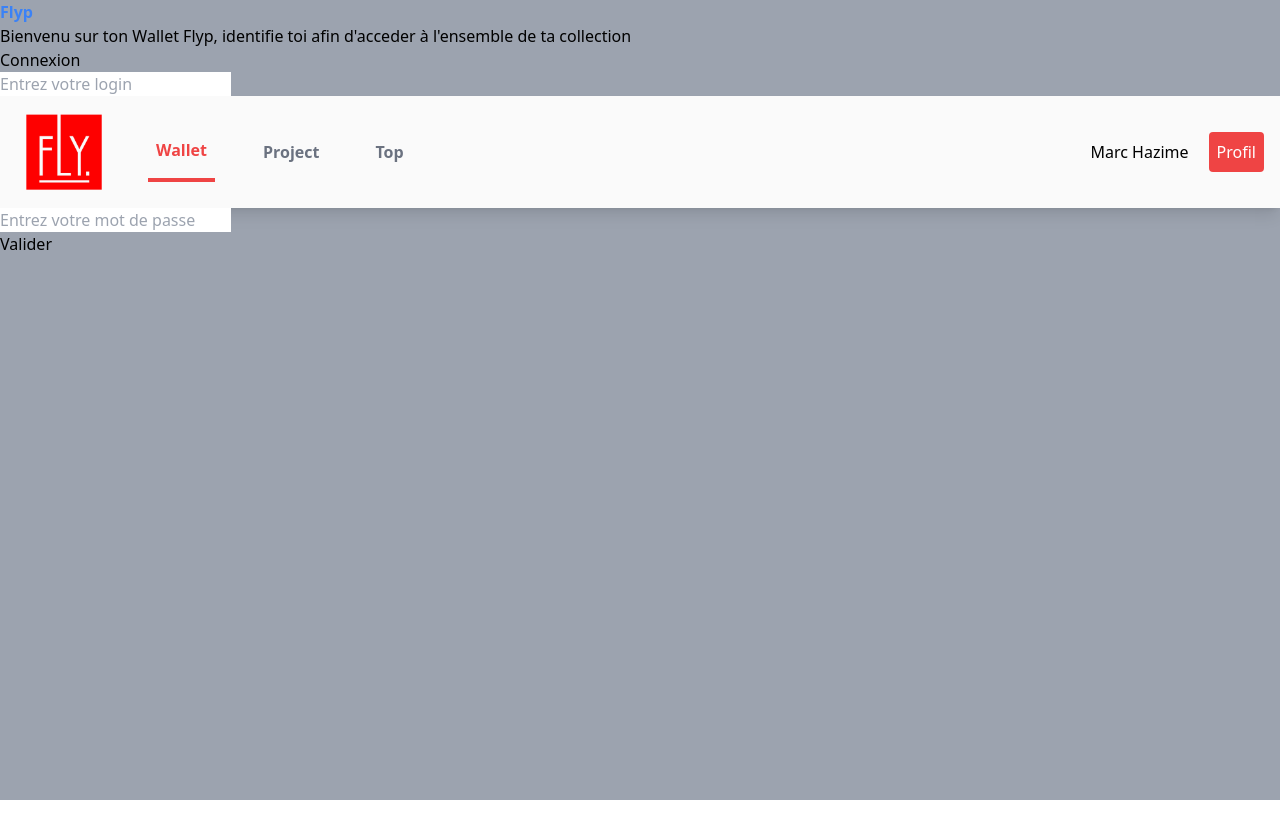
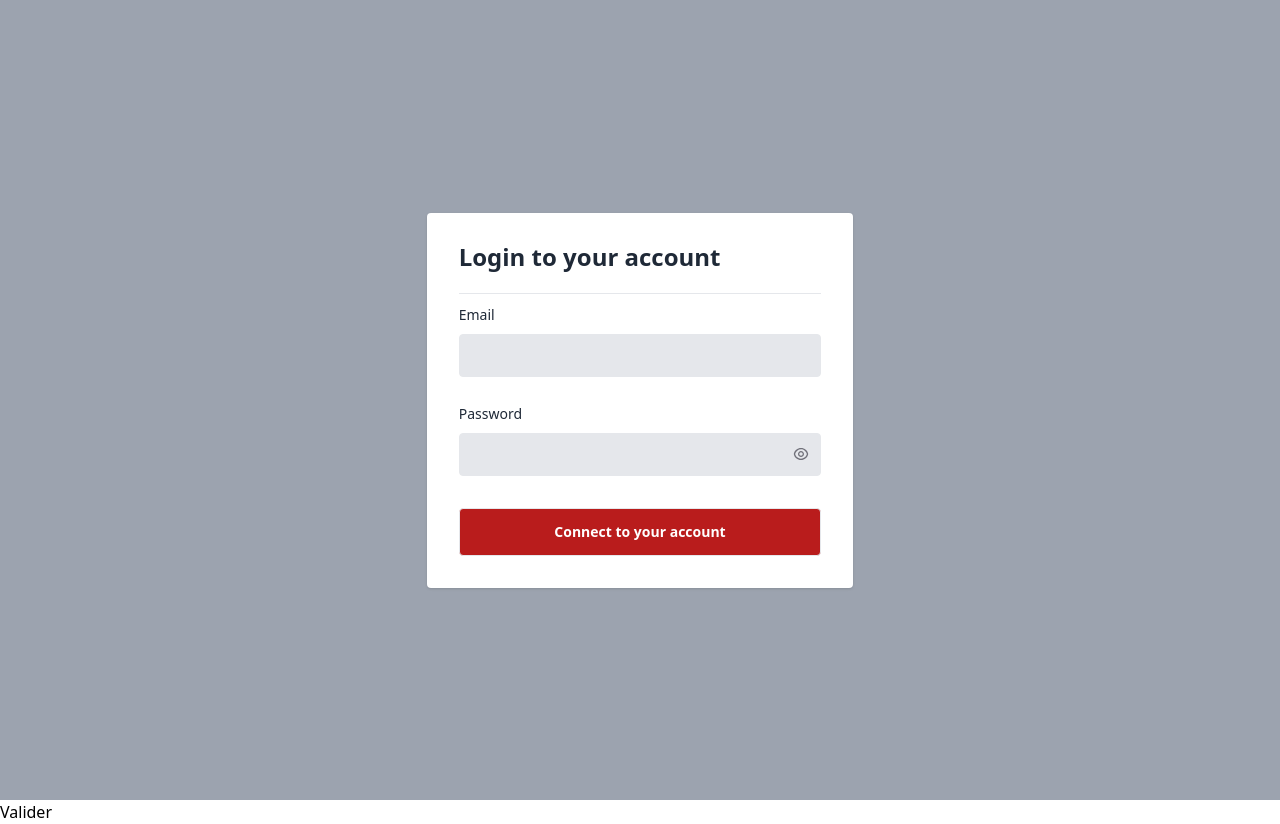
Before and after one commit to Pablohassan/WCS-Project3-Flyp, a React (Vite) app in the folder frontend/: page / in a window 1280 px wide. Before the commit the page ends 800 px from the top, so only its background shows below. Built offline with nearby package versions, Linux system fonts and the light colour scheme.

Commit message:
Connexion page + MaJ Wallet (#7)
* Search Bar & LogIn Page v1

* MaJ1 wallet avec ajout de la search bar et du footer

```diff
--- a/frontend/package.json
+++ b/frontend/package.json
@@ -14,6 +14,7 @@
     "prop-types": "^15.8.1",
     "react": "^18.0.0",
     "react-dom": "^18.0.0",
+    "react-responsive": "^9.0.0-beta.8",
     "react-router-dom": "^6.3.0"
   },
   "devDependencies": {
--- a/frontend/src/App.jsx
+++ b/frontend/src/App.jsx
@@ -1,15 +1,16 @@
 import { Routes, Route } from "react-router-dom";
-// import { useState } from "react";
+import { useState } from "react";
 import WalletConnexion from "@pages/Walletconnexion";
 import Wallet from "@pages/Wallet";
 import Administration from "@pages/Administration";
 import BaseLayout from "./layout/BaseLayout";
 import AdminLayout from "./layout/AdminLayout";
 import "./App.css";
+// import SearchBar from "@components/SearchBar";
 
 function App() {
-  // const [login, setlog] = useState("");
-  // const [pass, setPass] = useState("");
+  const [login, setlog] = useState("");
+  const [pass, setPass] = useState("");
   return (
     <div className="App bg-zinc-400">
       <Routes>
@@ -18,14 +19,14 @@
             path=""
             element={
               <WalletConnexion
-              // login={login}
-              // onLoginChange={setlog}
-              // pass={pass}
-              // onPasschange={setPass}
+                login={login}
+                onLoginChange={setlog}
+                pass={pass}
+                onPasschange={setPass}
               />
             }
           />
-          <Route path="/Wallet" element={<Wallet />} />
+          <Route path="wallet" element={<Wallet />} />
         </Route>
 
         <Route path="/admin" element={<AdminLayout />}>
--- /dev/null
+++ b/frontend/src/components/Footer.jsx
@@ -0,0 +1,29 @@
+import "../css/Footer.css";
+import "../css/SearchBar.css";
+
+export default function Footer({ onToggleSearch }) {
+  return (
+    <div className="footerContainer">
+      <button type="button" className="footerButton">
+        Caroussel
+      </button>
+      <button type="button" className="footerButton">
+        Liste
+      </button>
+      <button
+        id="search-toggle"
+        className="footerButton"
+        type="button"
+        onClick={onToggleSearch}
+      >
+        <svg
+          className="searchIcon"
+          xmlns="http://www.w3.org/2000/svg"
+          viewBox="0 0 20 20"
+        >
+          <path d="M12.9 14.32a8 8 0 1 1 1.41-1.41l5.35 5.33-1.42 1.42-5.33-5.34zM8 14A6 6 0 1 0 8 2a6 6 0 0 0 0 12z" />
+        </svg>
+      </button>
+    </div>
+  );
+}
--- /dev/null
+++ b/frontend/src/components/SearchBar.jsx
@@ -0,0 +1,15 @@
+import "../css/SearchBar.css";
+
+export default function SearchBar() {
+  return (
+    <div className="searchBarBox" id="search-content">
+      <div className="searchBarContainer">
+        <input
+          id="searchfield"
+          placeholder="Search..."
+          className="searchBarInput"
+        />
+      </div>
+    </div>
+  );
+}
--- /dev/null
+++ b/frontend/src/components/SignIn.jsx
@@ -0,0 +1,63 @@
+// import { useState } from "react";
+import "../css/SignIn.css";
+import bgImage from "@assets/images/franckOcean.jpg";
+
+export default function SignIn() {
+  return (
+    <div className="bodySignIn">
+      <img className="bgImageSignIn" src={bgImage} alt="franckOcean" />
+      <div className="loginBox">
+        <form className="loginBox2">
+          <p className="loginBoxTitle">Login to your account</p>
+
+          <div className="loginBoxHr">
+            <hr className="w-full bg-gray-400 my-2" />
+          </div>
+          <div>
+            <label className="loginBoxLabel" htmlFor="email">
+              Email
+            </label>
+            <input
+              id="email"
+              name="email"
+              type="email"
+              className="loginBoxInput"
+            />
+          </div>
+          <div className="mt-6  w-full">
+            <label htmlFor="password" className="loginBoxLabel">
+              Password
+            </label>
+            <div className="relative flex items-center justify-center">
+              <input
+                id="password"
+                name="password"
+                type="password"
+                className="loginBoxInput"
+              />
+              <div className="loginBoxEyePassword">
+                <svg
+                  width={16}
+                  height={16}
+                  viewBox="0 0 16 16"
+                  fill="none"
+                  xmlns="http://www.w3.org/2000/svg"
+                >
+                  <path
+                    d="M7.99978 2C11.5944 2 14.5851 4.58667 15.2124 8C14.5858 11.4133 11.5944 14 7.99978 14C4.40511 14 1.41444 11.4133 0.787109 8C1.41378 4.58667 4.40511 2 7.99978 2ZM7.99978 12.6667C9.35942 12.6664 10.6787 12.2045 11.7417 11.3568C12.8047 10.509 13.5484 9.32552 13.8511 8C13.5473 6.67554 12.8031 5.49334 11.7402 4.64668C10.6773 3.80003 9.35864 3.33902 7.99978 3.33902C6.64091 3.33902 5.32224 3.80003 4.25936 4.64668C3.19648 5.49334 2.45229 6.67554 2.14844 8C2.45117 9.32552 3.19489 10.509 4.25787 11.3568C5.32085 12.2045 6.64013 12.6664 7.99978 12.6667ZM7.99978 11C7.20413 11 6.44106 10.6839 5.87846 10.1213C5.31585 9.55871 4.99978 8.79565 4.99978 8C4.99978 7.20435 5.31585 6.44129 5.87846 5.87868C6.44106 5.31607 7.20413 5 7.99978 5C8.79543 5 9.55849 5.31607 10.1211 5.87868C10.6837 6.44129 10.9998 7.20435 10.9998 8C10.9998 8.79565 10.6837 9.55871 10.1211 10.1213C9.55849 10.6839 8.79543 11 7.99978 11ZM7.99978 9.66667C8.4418 9.66667 8.86573 9.49107 9.17829 9.17851C9.49085 8.86595 9.66644 8.44203 9.66644 8C9.66644 7.55797 9.49085 7.13405 9.17829 6.82149C8.86573 6.50893 8.4418 6.33333 7.99978 6.33333C7.55775 6.33333 7.13383 6.50893 6.82126 6.82149C6.5087 7.13405 6.33311 7.55797 6.33311 8C6.33311 8.44203 6.5087 8.86595 6.82126 9.17851C7.13383 9.49107 7.55775 9.66667 7.99978 9.66667Z"
+                    fill="#71717A"
+                  />
+                </svg>
+              </div>
+            </div>
+          </div>
+          <div className="mt-8">
+            <button type="button" className="loginBoxButton">
+              Connect to your account
+            </button>
+          </div>
+        </form>
+      </div>
+    </div>
+  );
+}
--- /dev/null
+++ b/frontend/src/css/Footer.css
@@ -0,0 +1,7 @@
+.footerContainer {
+  @apply bg-neutral-50 shadow-lg absolute bottom-0 right-0 left-0 flex justify-around items-center;
+}
+
+.footerButton {
+  @apply my-4 p-3 w-1/4 font-medium text-white bg-red-500 rounded hover:bg-red-900 transition duration-300 cursor-pointer;
+}
--- /dev/null
+++ b/frontend/src/css/SearchBar.css
@@ -0,0 +1,19 @@
+.searchBarBox {
+  @apply relative rounded-full w-4/5 bg-white shadow-xl border border-slate-400 mx-auto my-4;
+}
+
+.searchBarContainer {
+  @apply container mx-auto py-4 text-black;
+}
+
+.searchBarInput {
+  @apply w-full rounded-full text-gray-800 transition focus:outline-none focus:border-transparent p-2 leading-normal text-xl lg:text-2xl;
+}
+
+.searchButton {
+  @apply cursor-pointer pl-6;
+}
+
+.searchIcon {
+  @apply fill-current text-gray-900 w-4 h-4;
+}
--- /dev/null
+++ b/frontend/src/css/SignIn.css
@@ -0,0 +1,44 @@
+.bodySignIn {
+  @apply h-screen flex flex-col items-center justify-center;
+}
+
+.bgImageSignIn {
+  position: absolute;
+  height: 100%;
+  z-index: -1;
+  width: 100%;
+  opacity: 30%;
+  object-fit: cover;
+}
+
+.loginBox {
+  @apply w-full m-0;
+}
+
+.loginBox2 {
+  @apply bg-white shadow rounded lg:w-1/3 md:w-1/2 w-full p-8 m-auto;
+}
+
+.loginBoxTitle {
+  @apply text-2xl font-extrabold leading-6 text-gray-800 pb-4;
+}
+
+loginBoxHr {
+  @apply w-full flex items-center justify-between py-5;
+}
+
+.loginBoxLabel {
+  @apply text-sm font-medium leading-none text-gray-800;
+}
+
+.loginBoxInput {
+  @apply bg-gray-200 border rounded focus:outline-none text-xs font-medium leading-none text-gray-800 py-3 w-full pl-3 mt-2;
+}
+
+.loginBoxEyePassword {
+  @apply absolute right-0 mt-2 mr-3 cursor-pointer;
+}
+
+.loginBoxButton {
+  @apply focus:ring-2 focus:ring-offset-2 focus:ring-indigo-700 text-sm font-semibold leading-none text-white focus:outline-none bg-red-700 border rounded hover:bg-red-600 py-4 w-full;
+}
--- a/frontend/src/pages/Wallet.jsx
+++ b/frontend/src/pages/Wallet.jsx
@@ -1,12 +1,24 @@
+import { useState } from "react";
+import { useMediaQuery } from "react-responsive";
+
 import Navbar from "@components/Navbar";
-import React from "react";
+import SearchBar from "@components/SearchBar";
+import Footer from "@components/Footer";
+import "../css/Wallet.css";
 
 export default function Wallet() {
+  const isMobile = useMediaQuery({ maxWidth: 768 });
+  const [showSearchBar, setShowSearchBar] = useState(!isMobile);
+
   return (
     <div>
-      <header>
-        <Navbar />
-      </header>
+      <Navbar />
+
+      {((isMobile && showSearchBar) || !isMobile) && <SearchBar />}
+
+      {isMobile && (
+        <Footer onToggleSearch={() => setShowSearchBar(!showSearchBar)} />
+      )}
     </div>
   );
 }
--- a/frontend/src/pages/Walletconnexion.jsx
+++ b/frontend/src/pages/Walletconnexion.jsx
@@ -1,10 +1,12 @@
-import Navbar from "@components/Navbar";
+// import Navbar from "@components/Navbar";
 import { Link } from "react-router-dom";
+import SignIn from "@components/SignIn";
 
 export default function WalletConnexion() {
   return (
     <div>
-      <h1 className="font-bold text-blue-500"> Flyp</h1>
+      <SignIn />
+      {/* <h1 className="font-bold text-blue-500"> Flyp</h1>
       <h3>
         Bienvenu sur ton Wallet Flyp, identifie toi afin d'acceder à l'ensemble
         de ta collection
@@ -29,7 +31,7 @@
             // onChange={(event) => onPassChange(event.target.value)}
           />
         </div>
-      </header>
+      </header> */}
       <Link to="/Wallet">
         <button type="button"> Valider</button>
       </Link>
```
Also changed, not shown: frontend/.eslintrc.json, frontend/src/assets/images/franckOcean.jpg (added), frontend/src/css/Wallet.css (added), 1 other file (tests, documents, lock files or other folders).
